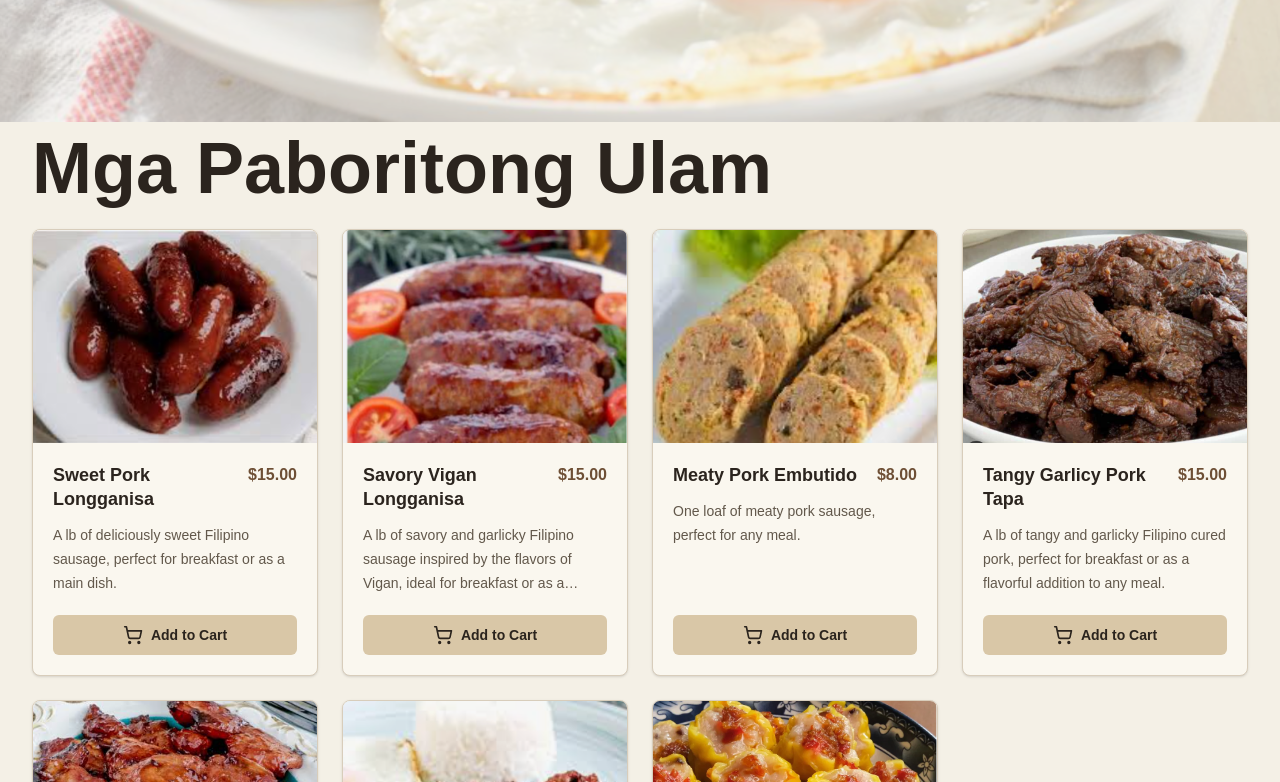
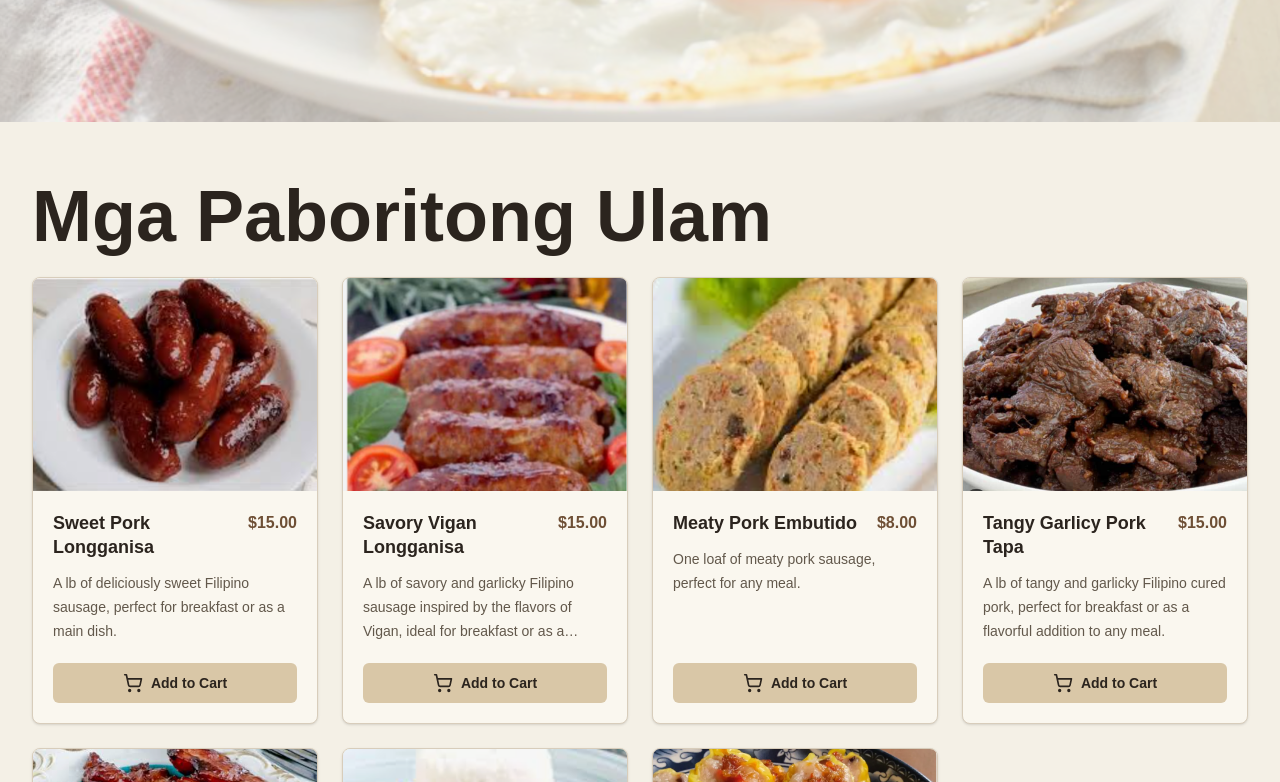
Before and after one commit to shirleymramirez/savorybase_spa, a Next.js app: page / in a window 1280 px wide. Shown: the part 678-1460 px from the top of the page. Built offline with nearby package versions, Linux system fonts and the light colour scheme.

Commit message:
added margin and padding on the product section

```diff
--- a/components/product-grid.tsx
+++ b/components/product-grid.tsx
@@ -7,8 +7,8 @@ interface ProductGridProps {
 
 export function ProductGrid({ foods }: ProductGridProps) {
   return (
-    <section id="products" aria-label="Food products">
-      <h1 className="mt-4 mb-4 max-w-4xl text-5xl font-bold leading-tight text-4xl lg:text-7xl">Mga Paboritong Ulam</h1>
+    <section id="products" aria-label="Food products" className="mx-auto max-w-7xl py-8">
+      <h1 className="mt-4 mb-4 max-w-4xl text-5xl font-bold leading-tight text-4xl lg:text-7xl pt-4">Mga Paboritong Ulam</h1>
       <div className="grid gap-6 sm:grid-cols-2 lg:grid-cols-3 xl:grid-cols-4">
         {foods.map((food) => (
           <ProductCard key={food.id} food={food} />
```
